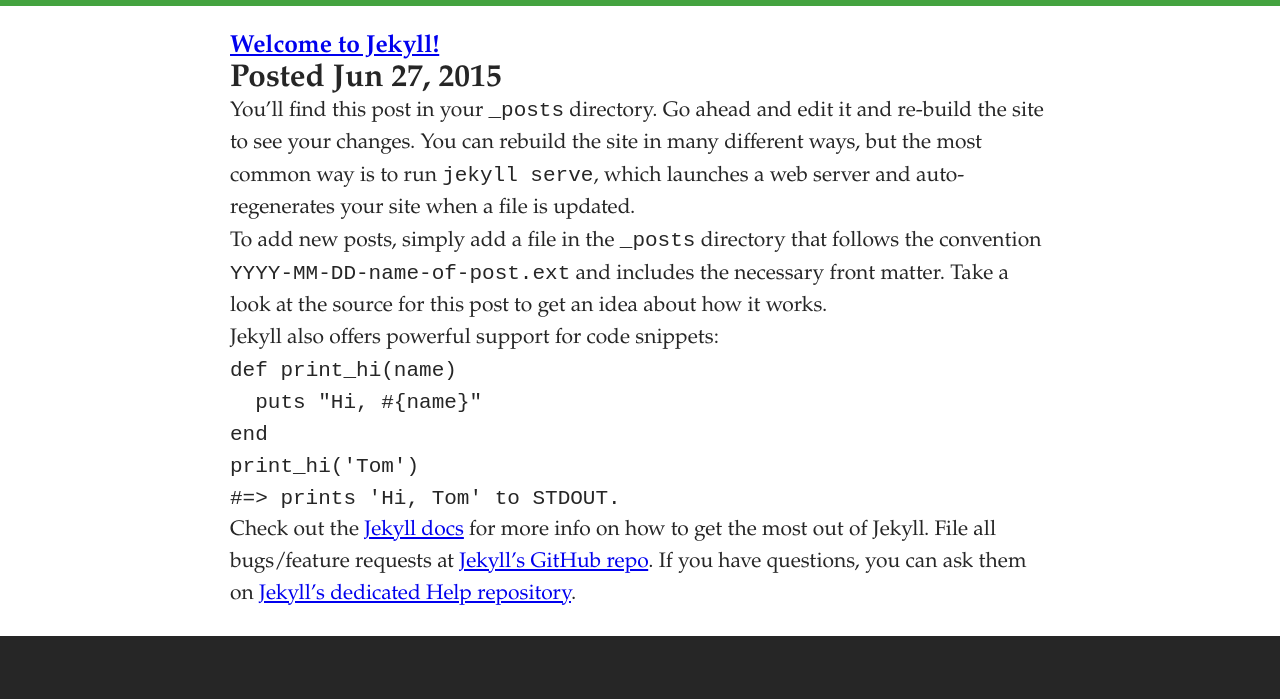
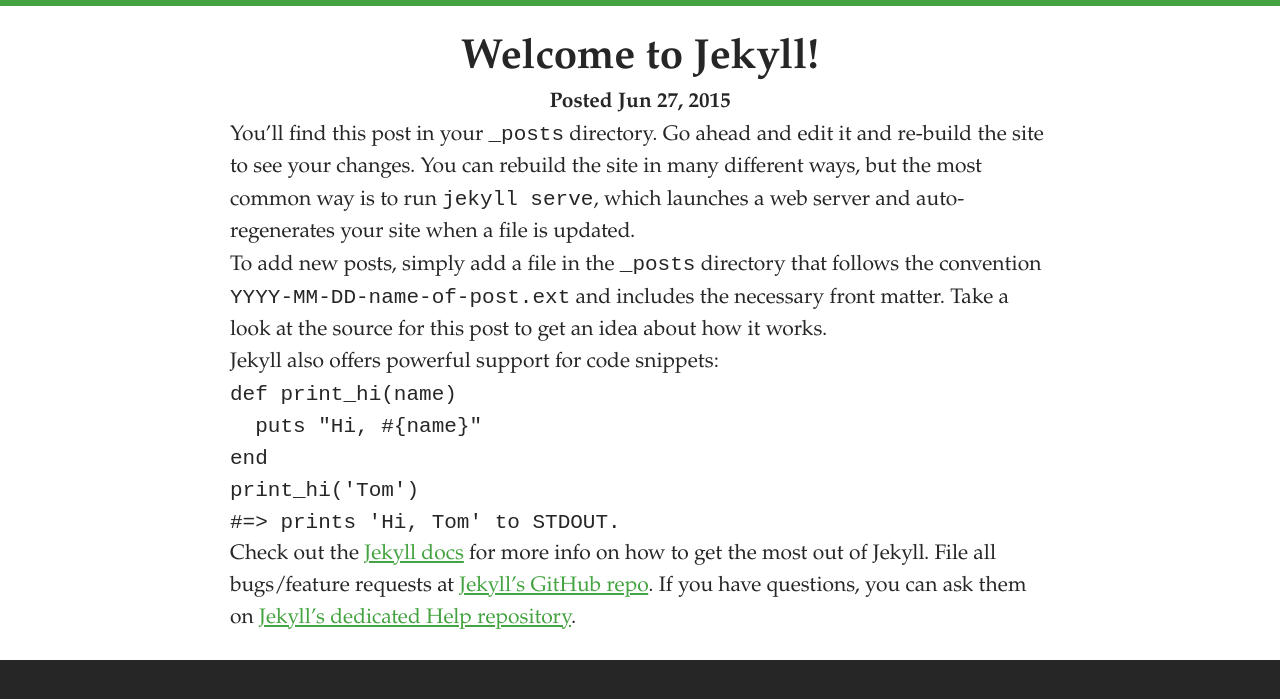
Before and after one commit to aenglund/aenglund.github.io, a Jekyll site: the page built from index.html, in a window 1280 px wide. Shown: the top 699 px of the page. Built offline with Jekyll 4.4.1, drawn with Linux system fonts in a browser that asks for light colours; the list of posts is cut into pages by our own code.

Commit message:
Styled the links

```diff
--- a/_sass/_scaffolding.scss
+++ b/_sass/_scaffolding.scss
@@ -3,7 +3,7 @@
 // ---
 
 body {
-  background-color: $body-background;
+  background: $body-background;
   border-top: 6px solid $brand-green;
 
   font-family: $font-family-base;
@@ -19,14 +19,43 @@
 section {
   background-color: $white;
   padding: 25px 0;
+
+  a {
+    color: $link-color;
+    text-decoration: underline;
+  }
+  a:hover, a:focus {
+    color: $link-hover-color;
+    background: $link-hover-background-color;
+  }
 }
 
 article {
   font-size: $article-font-size;
   line-height: $article-line-height;
-}
 
-h1, h2, h3, h4, h5, h6 {
+  header {
+    text-align: center;
+
+    h1, h2, h3, h4, h5, h6 {
+      a {
+        color: $article-heading-link-color;
+        text-decoration: none;
+      }
+
+      a:hover, a:focus {
+        color: $article-heading-link-hover-color;
+        background: none;
+      }
+    }
+
+    h1 {
+      font-size: $article-font-size * 2.0;
+      line-height: $article-line-height * 1.75;
+    }
+
+    h2 { font-size: $article-font-size }
+  }
 }
 
 .container {
--- a/_sass/_variables.scss
+++ b/_sass/_variables.scss
@@ -3,22 +3,28 @@
 // ---
 
 // Colors
-$white:                   #ffffff;
-$gray-base:               #262626;
+$white:                                       #ffffff;
+$gray-base:                                   #262626;
 
-$brand-green:             #44a340;
+$brand-green:                                 #44a340;
 
 // Typography
-$font-family-sans-serif:  "Helvetica Neue", Helvetica, Arial, sans-serif;
-$font-family-serif:       Palatino, Georgia, Times, serif;
-$font-family-monospace:   Monaco, Menlo, Consolas, "Courier New", monospace;
-$font-family-base:        $font-family-serif;
-$font-color-base:         $gray-base;
+$font-family-sans-serif:                      "Helvetica Neue", Helvetica, Arial, sans-serif;
+$font-family-serif:                           Palatino, Georgia, Times, serif;
+$font-family-monospace:                       Monaco, Menlo, Consolas, "Courier New", monospace;
+$font-family-base:                            $font-family-serif;
+$font-color-base:                             $gray-base;
+
+$link-color:                                  $brand_green;
+$link-hover-color:                            $white;
+$link-hover-background-color:                 $brand_green;
 
 // Scaffolding
-$body-background:         $gray-base;
+$body-background:                             $gray-base;
 
-$content-max-width:       820px;
+$content-max-width:                           820px;
 
-$article-font-size:       21px;
-$article-line-height:     32px;
+$article-font-size:                           21px;
+$article-line-height:                         32px;
+$article-heading-link-color:                  $font-color-base;
+$article-heading-link-hover-color:            $link-color;
```
